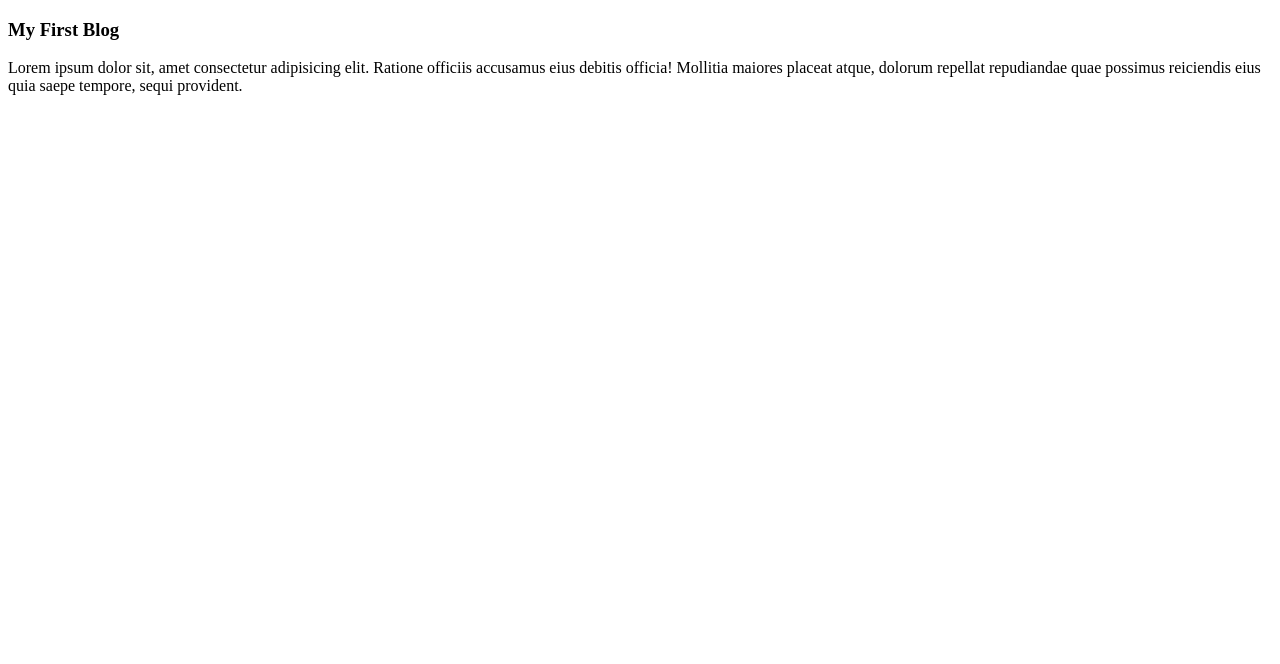
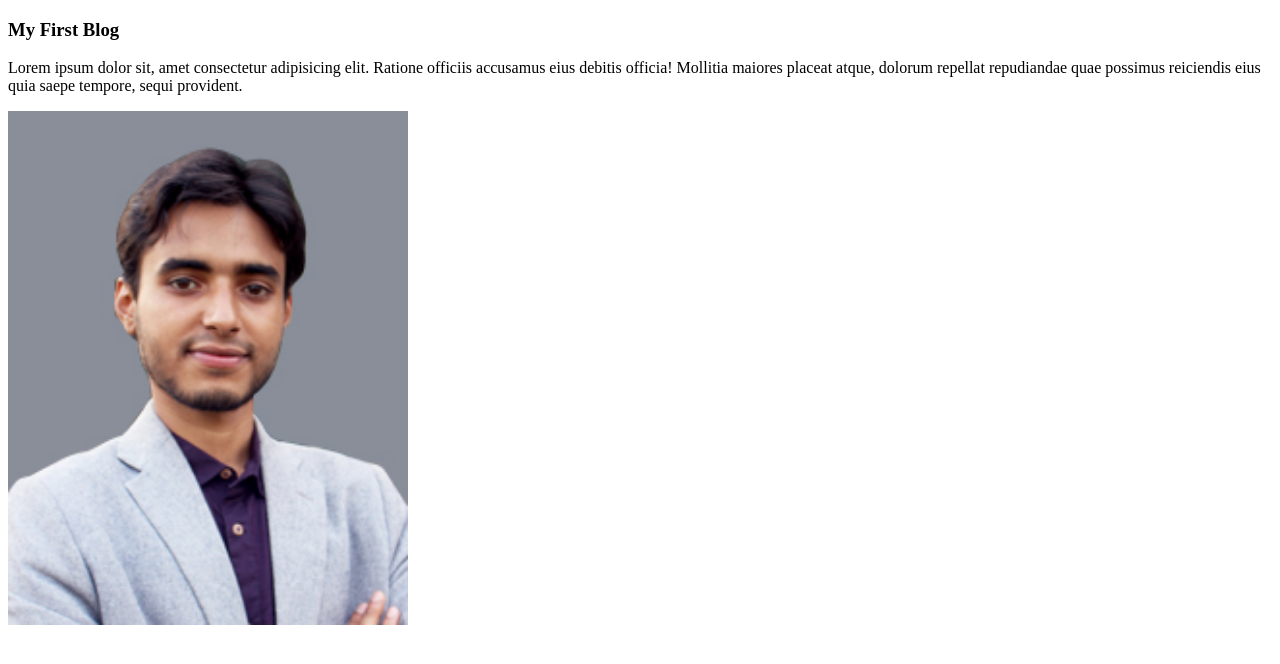
Before and after one commit to a1shuvo/new-programming-journey-repo, a plain HTML site: page index.html in a window 1280 px wide. Drawn offline with Linux system fonts and the light colour scheme.

Commit message:
my image added

```diff
--- a/index.html
+++ b/index.html
@@ -9,6 +9,7 @@
     <div>
         <h3>My First Blog</h3>
         <p>Lorem ipsum dolor sit, amet consectetur adipisicing elit. Ratione officiis accusamus eius debitis officia! Mollitia maiores placeat atque, dolorum repellat repudiandae quae possimus reiciendis eius quia saepe tempore, sequi provident.</p>
+        <img width="400px" src="my-image/Shuvo_Saha.jpg" alt="Shuvo Saha">
     </div>
 </body>
 </html>
```
Also changed, not shown: my-image/Shuvo_Saha.jpg (added).
